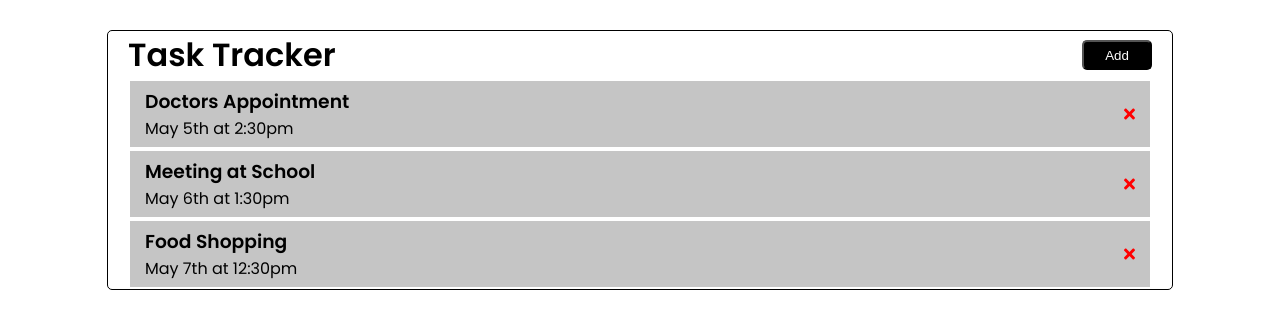
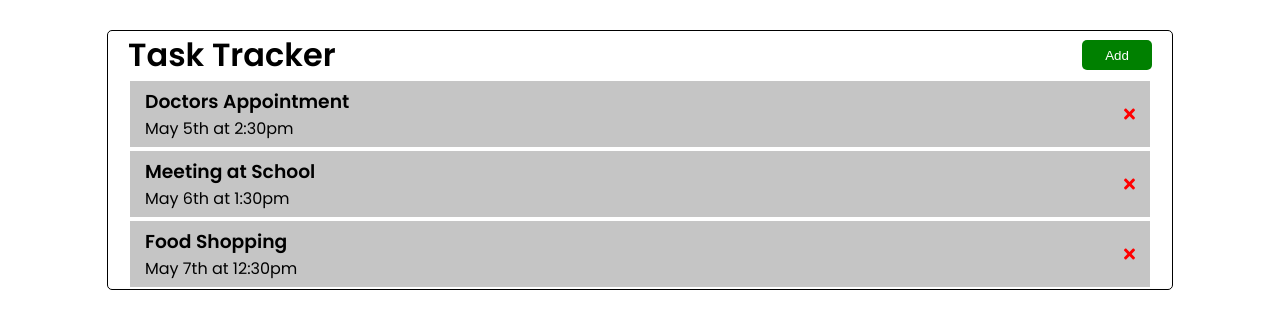
Before and after one commit to Tura-lab/angular-dummy1, an Angular app: page / in a window 1280 px wide. Shown: the top 328 px of the page. Built offline with nearby package versions, Linux system fonts and the light colour scheme.

Commit message:
2 files modified

```diff
--- a/src/app/components/button/button.component.css
+++ b/src/app/components/button/button.component.css
@@ -3,4 +3,5 @@ button {
   height: 30px;
   border-radius: 5px;
   cursor: pointer;
+  border: none;
 }
--- a/src/app/components/header/header.component.html
+++ b/src/app/components/header/header.component.html
@@ -1,4 +1,4 @@
 <header>
   <h1>Task Tracker</h1>
-  <app-button (btnClick)="toggleAddTask()" text='Add' textColor='white' backgroundColor='black'></app-button>
+  <app-button (btnClick)="toggleAddTask()" text='Add' textColor='white' backgroundColor='green'></app-button>
 </header>
```
